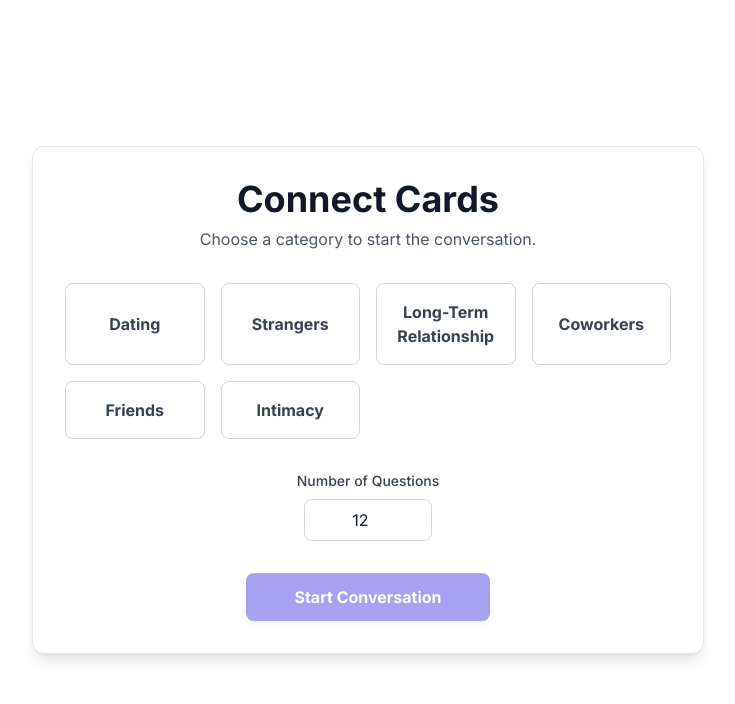
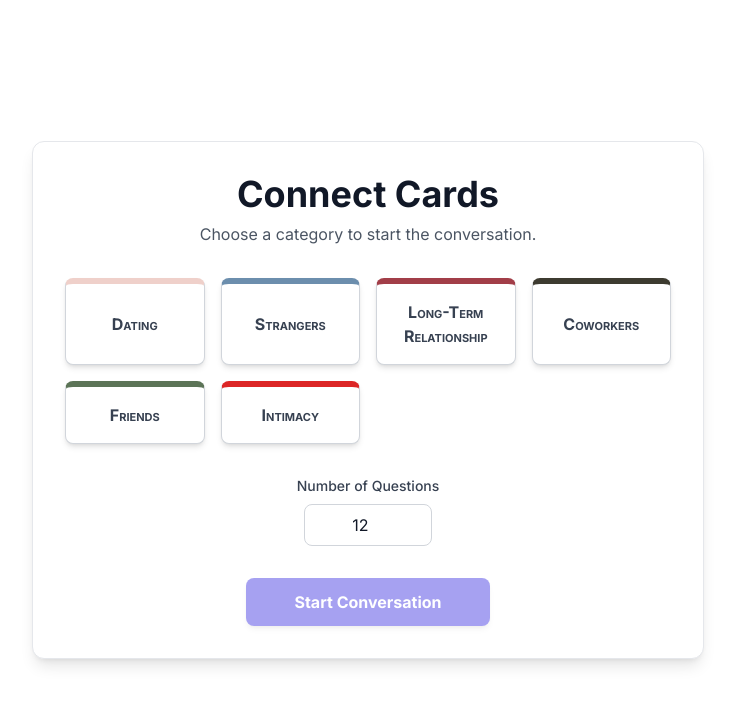
Before and after one commit to KyleProtho/ConnectCards, a React (Vite) app: page / in a window 1280 px wide. Shown: the top 704 px of the page, without its empty margins (272-1007 px from the left). Built offline with nearby package versions, Linux system fonts and the light colour scheme.

Commit message:
Add thick color-coded top border and shadow to deck buttons; convert deck names to small caps

```diff
--- a/components/DeckSelection.tsx
+++ b/components/DeckSelection.tsx
@@ -15,6 +15,19 @@ const DeckSelection: React.FC<DeckSelectionProps> = ({ onStart }) => {
     }
   };
 
+  // Deck color mapping (matches QuestionDisplay)
+  const getDeckColor = (deck: DeckType): string => {
+    const colorMap: Record<string, string> = {
+      'Dating': '#EFD0CA',
+      'Friends': '#5C7457',
+      'Long-Term Relationship': '#A23E48',
+      'Coworkers': '#3D3B30',
+      'Strangers': '#6C8EAD',
+      'Intimacy': '#DC2626', // Default red for Intimacy
+    };
+    return colorMap[deck] || '#DC2626';
+  };
+
   const deckOptions = Object.values(DeckType);
 
   return (
@@ -23,19 +36,28 @@ const DeckSelection: React.FC<DeckSelectionProps> = ({ onStart }) => {
       <p className="text-gray-600 mb-8">Choose a category to start the conversation.</p>
 
       <div className="grid grid-cols-2 md:grid-cols-4 gap-4 mb-8">
-        {deckOptions.map((deck) => (
+        {deckOptions.map((deck) => {
+          const deckColor = getDeckColor(deck);
+          return (
             <button
               key={deck}
               onClick={() => setSelectedDeck(deck)}
-            className={`p-4 rounded-lg font-semibold transition-all duration-200 focus:outline-none focus:ring-2 focus:ring-offset-2 focus:ring-offset-white focus:ring-indigo-500
+              className={`p-4 rounded-lg font-semibold transition-all duration-200 focus:outline-none focus:ring-2 focus:ring-offset-2 focus:ring-offset-white focus:ring-indigo-500 shadow-md hover:shadow-lg
                 ${selectedDeck === deck
                   ? 'bg-indigo-600 text-white shadow-lg scale-105 border border-indigo-600'
                   : 'bg-white text-gray-700 hover:bg-gray-100 border border-gray-300'
                 }`}
+              style={{
+                borderTopWidth: '6px',
+                borderTopColor: deckColor,
+                borderTopStyle: 'solid',
+                fontVariant: 'small-caps'
+              }}
             >
               {deck}
             </button>
-        ))}
+          );
+        })}
       </div>
 
       <div className="mb-8">
--- a/components/QuestionDisplay.tsx
+++ b/components/QuestionDisplay.tsx
@@ -66,8 +66,8 @@ const QuestionDisplay: React.FC<QuestionDisplayProps> = ({ questions, deckTitle,
 
   const textColor = getTextColor(bannerColor);
 
-  // Format deck title to uppercase
-  const formattedDeckTitle = deckTitle.toUpperCase().replace(/_/g, ' ');
+  // Format deck title (replace underscores with spaces)
+  const formattedDeckTitle = deckTitle.replace(/_/g, ' ');
 
   return (
     <div className="relative w-full max-w-2xl mx-auto">
@@ -84,7 +84,7 @@ const QuestionDisplay: React.FC<QuestionDisplayProps> = ({ questions, deckTitle,
 
         {/* Banner at Top - Left Aligned, positioned at 1/3 from top */}
         <div className="absolute flex items-center" style={{ top: '33%', left: '24px', transform: 'translateY(-50%)' }}>
-          <div className="px-4 py-2 md:px-6 md:py-3 font-bold text-sm md:text-lg" style={{ backgroundColor: bannerColor, color: textColor }}>
+          <div className="px-4 py-2 md:px-6 md:py-3 font-bold text-sm md:text-lg" style={{ backgroundColor: bannerColor, color: textColor, fontVariant: 'small-caps' }}>
             {formattedDeckTitle}
           </div>
           {/* Three vertical decorative lines */}
```
Lines whose indentation alone changed are shown as unchanged.
